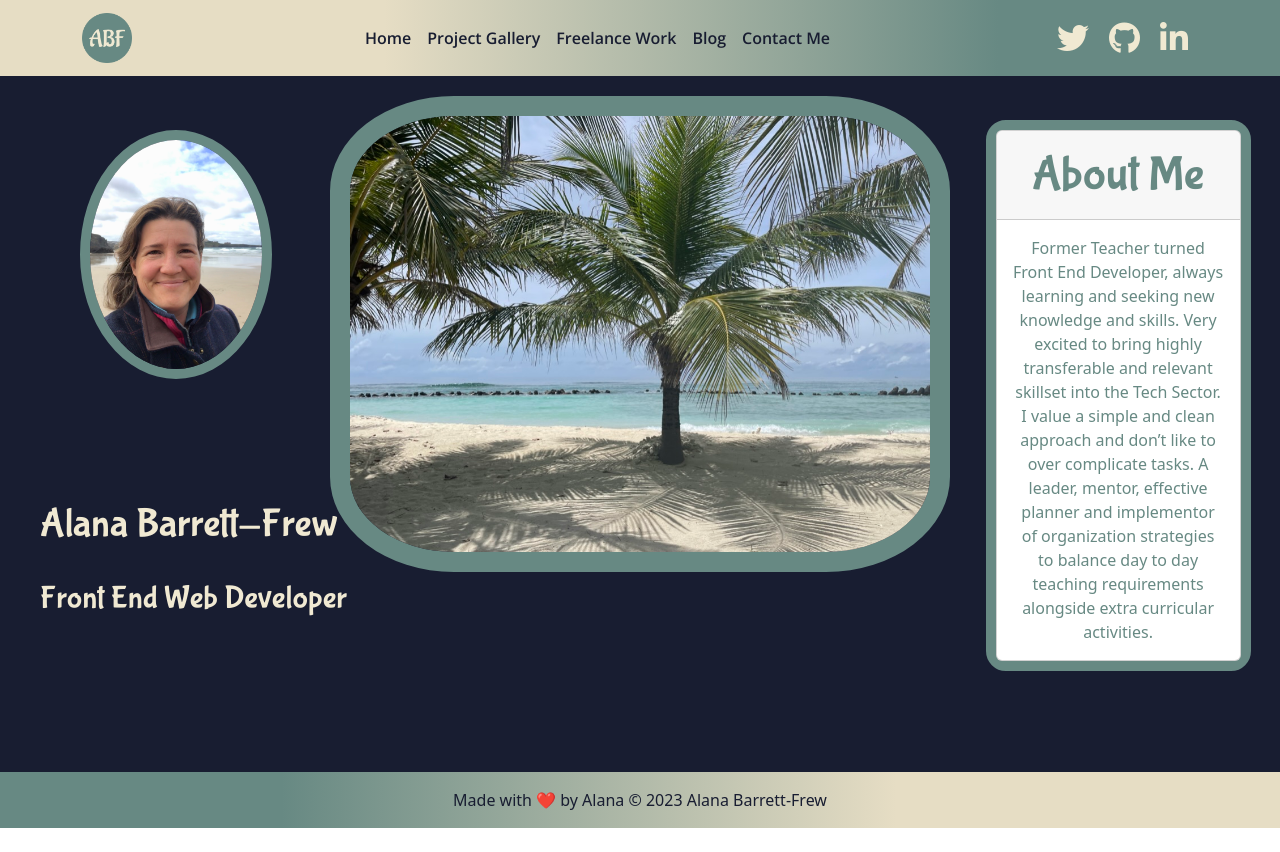
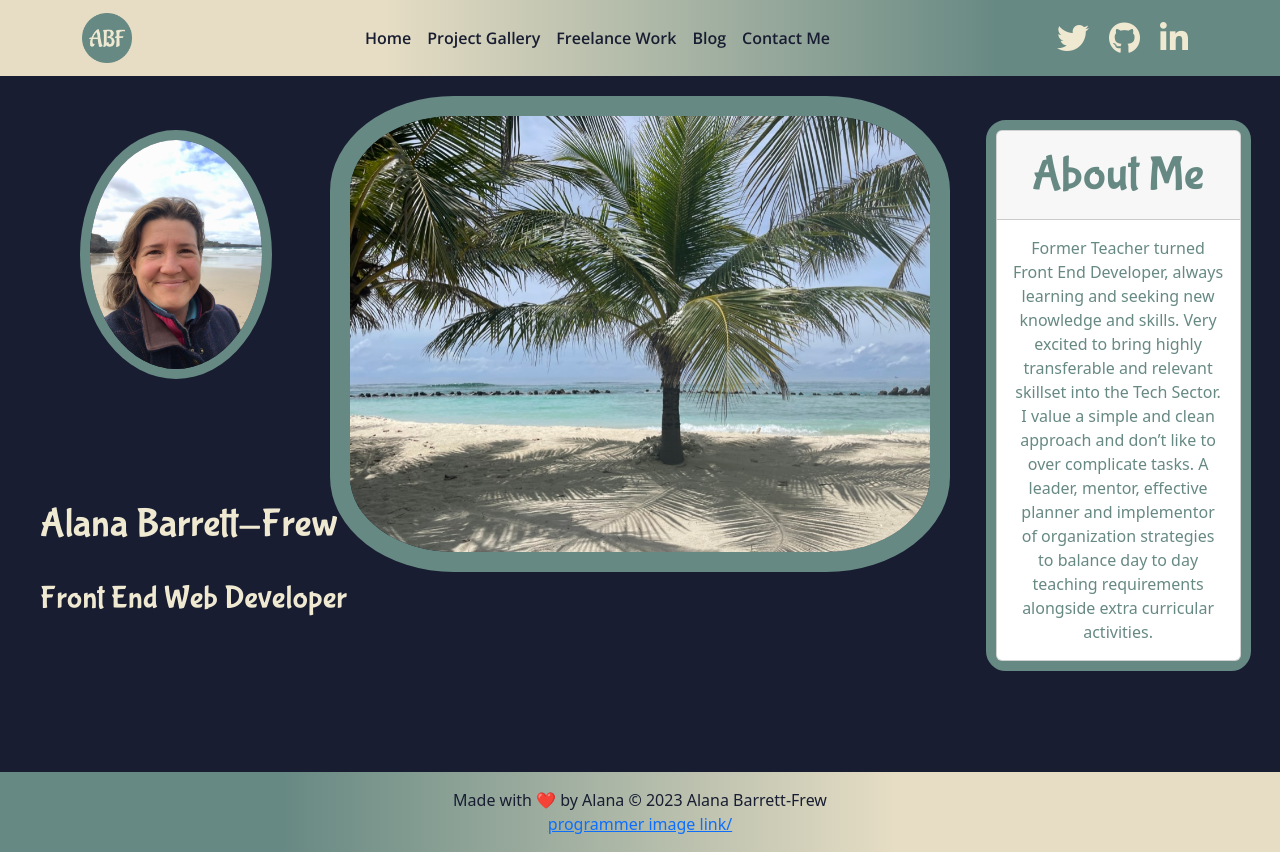
Before and after one commit to AlanaBF/Alana-Portfolio, a React (Vite) app: page / in a window 1280 px wide. Before the commit the page ends 828 px from the top, so only its background shows below. Built offline with nearby package versions, Linux system fonts and the light colour scheme.

Commit message:
credit given to image

```diff
--- a/src/components/Footer/index.jsx
+++ b/src/components/Footer/index.jsx
@@ -5,7 +5,7 @@ function Footer() {
   return (
     <footer className="footer">
       <div>Made with ❤️️ by Alana &copy; 2023 Alana Barrett-Frew</div>
-    </footer>
+      <a href='https://pngtree.com/so/programmer'>programmer image link/</a> </footer>
   );
 }
 
```
